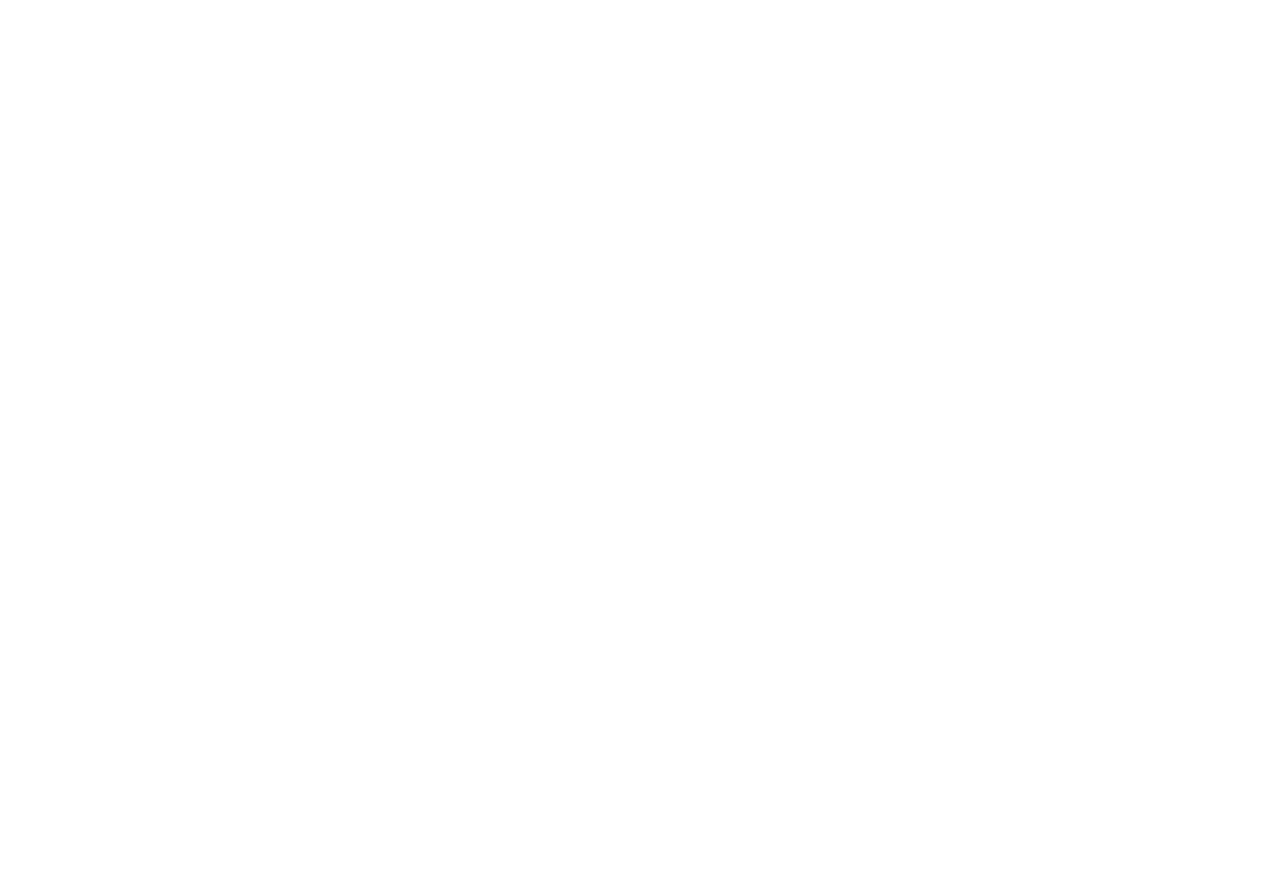
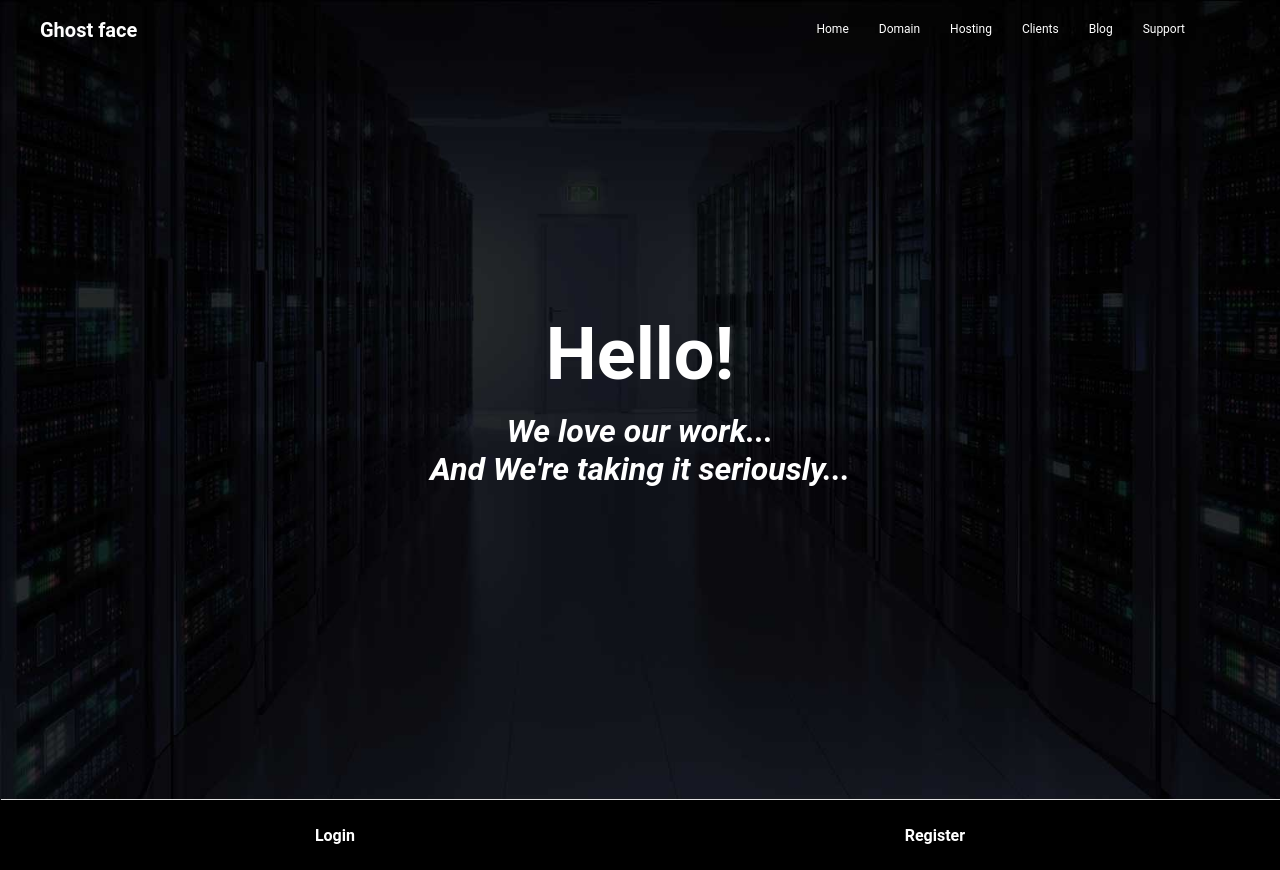
Before and after one commit to adherents/sass-practice, a website: page public/index.html in a window 1280 px wide. Before the commit the page ends 800 px from the top, so only its background shows below. Drawn offline with Linux system fonts and the light colour scheme.

Commit message:
header and authorization block

```diff
--- a/public/index.html
+++ b/public/index.html
@@ -2,8 +2,6 @@
 <html lang="en">
 <head>
     <meta charset="UTF-8">
-    <meta name="viewport" content="width=device-width, initial-scale=1.0">
-    <meta http-equiv="X-UA-Compatible" content="ie=edge">
     <title>SCSS</title>
     <link rel="stylesheet" href="bundle.min.css">
 </head>
@@ -54,7 +52,16 @@
                     </li>
                 </ul>
             </nav>
+            <header class="header">
+                <h1 class="header__title">Hello!</h1>
+                <h3 class="header__subtitle">We love our work...</h3>
+                <h3 class="header__subtitle">And We're taking it seriously...</h3>
+            </header>
         </div>
+        <nav class="auth view-port">
+            <a href="#" class="auth__link">Login</a>
+            <a href="#" class="auth__link">Register</a>
+        </nav>
     </div>
 
 </body>
--- /dev/null
+++ b/src/scss/auth.scss
@@ -0,0 +1,16 @@
+@import 'partials/mixins';
+@import 'partials/params';
+
+.auth {
+    display: flex;
+    align-items: center;
+    justify-content: space-around;
+    flex: 0 0 $auth-height;
+
+
+    &__link {
+        text-transform: appercase;
+        color: #fff;
+        font-weight: bold;
+    }
+}
--- /dev/null
+++ b/src/scss/header.scss
@@ -0,0 +1,21 @@
+@import 'partials/mixins';
+@import 'partials/params';
+
+.header {
+    @include flex-center;
+    flex: 1 0 auto;
+    background: url('img/header_bg.jpg') no-repeat;
+    background-size: cover;
+    color: #ffffff;
+
+    &__title {
+        font-size: 72px;
+        font-weight: bold;
+        margin-bottom: 15px;
+    }
+
+    &__subtitle {
+        font-style: italic;
+        font-size: 32px;
+    }
+}
--- a/src/scss/main.scss
+++ b/src/scss/main.scss
@@ -17,7 +17,7 @@ a {
 }
 
 .view-port {
-    max-width: $view-port;
+    width: $view-port;
     margin: 0 auto;
 }
 
@@ -26,6 +26,7 @@ a {
     flex-direction: column;
     width: 100%;
     overflow: hidden;
+    background-color: $main-bg-color;
 }
 
 .first-screen {
--- a/src/scss/nav.scss
+++ b/src/scss/nav.scss
@@ -9,15 +9,15 @@ $font-color: #fff;
     left: 0;
     display: flex;
     justify-content: space-between;
-    width: 100%;
-    color: $font-color;
-    background-color: transparent;
-    padding: 0 30px;
     align-items: center;
     flex: 0 0 $nav-height;
+    color: $font-color;
+    background: transparent;
 
     &__brand {
-
+        margin-left: 40px;
+        font-weight: bold;
+        font-size: 20px;
     }
 
     &__menu {
--- a/src/scss/partials/_mixins.scss
+++ b/src/scss/partials/_mixins.scss
@@ -7,3 +7,10 @@
     @include clear;
     list-style: none;
 }
+
+@mixin flex-center {
+    display: flex;
+    flex-direction: column;
+    justify-content: center;
+    align-items: center;
+}
--- a/src/scss/partials/_params.scss
+++ b/src/scss/partials/_params.scss
@@ -6,7 +6,9 @@ $green: #1abc9c;
 $blue: #0faff1;
 $orange: #f1540f;
 $footer-bg-color: #2a2a2a;
+$main-bg-color: #000;
 
 //Sizes
 $nav-height: 60px;
 $view-port: 1200px;
+$auth-height: 70px;
```
Also changed, not shown: public/bundle.min.css, public/img/header_bg.jpg (added).
